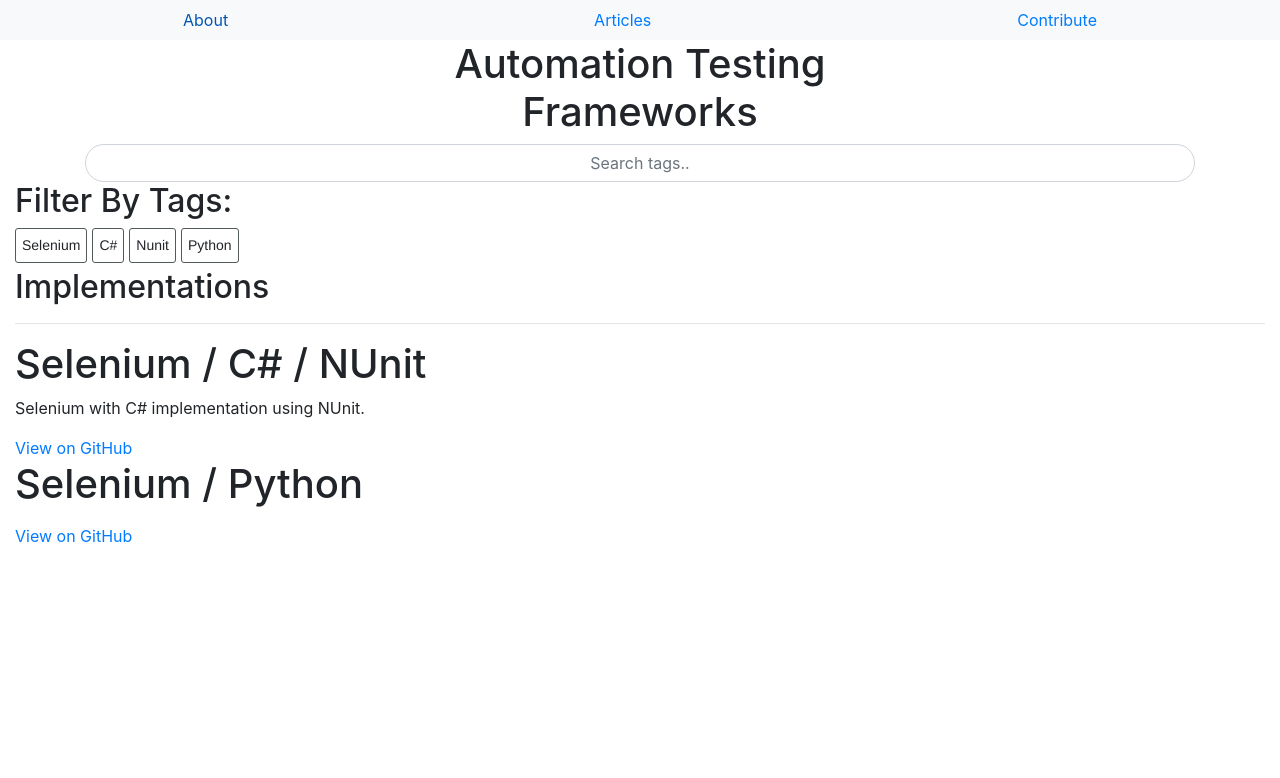
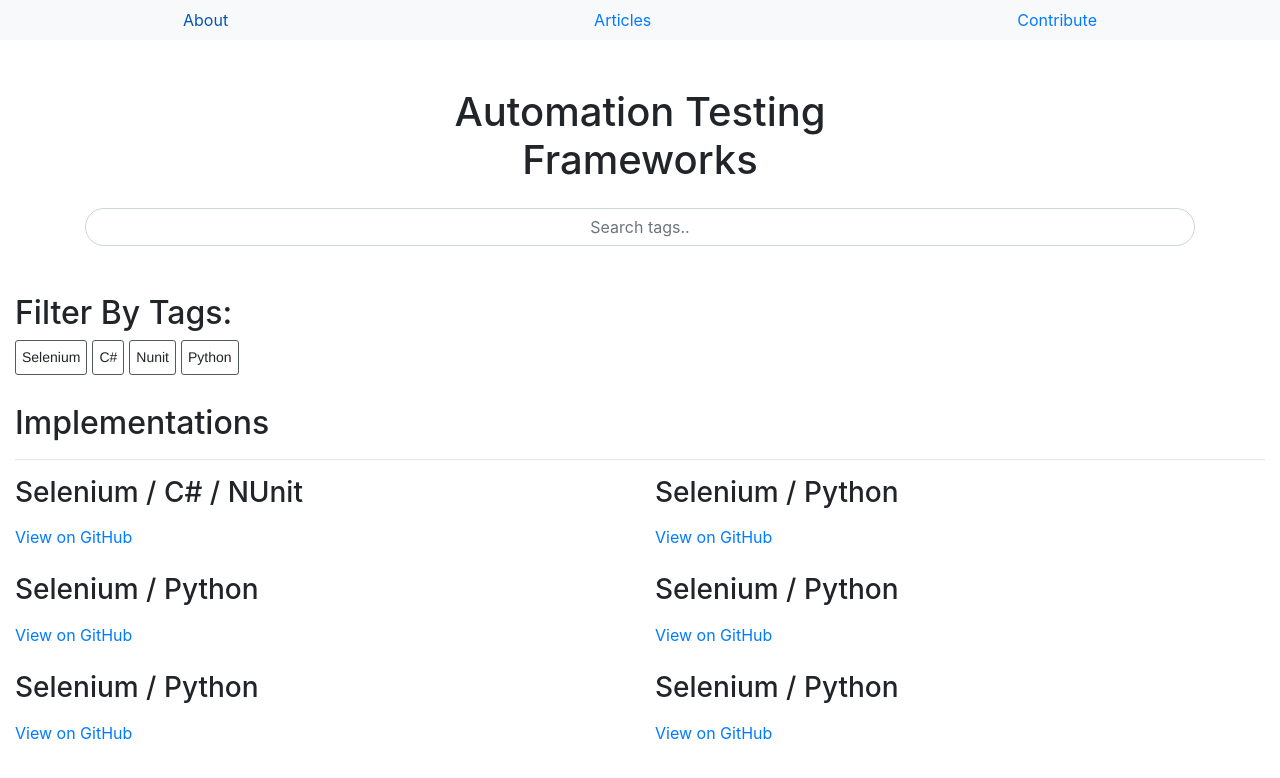
Before and after one commit to automationtestingframeworks/automation-testing-frameworks-site, a plain HTML site: page index.html in a window 1280 px wide. Drawn offline with nearby package versions, Linux system fonts and the light colour scheme.

Commit message:
Implemented columns display on implementations section

```diff
--- a/data/data.json
+++ b/data/data.json
@@ -2,9 +2,33 @@
     "repos":[
         {
             "title":"Selenium / C# / NUnit",
-            "description":"Selenium with C# implementation using NUnit. ",
+            "description":"",
             "sourceCodeUrl":"link2",
             "tags":["selenium","c#","nunit"]
+        },
+        {
+            "title":"Selenium / Python",
+            "description":"",
+            "sourceCodeUrl":"Link2",
+            "tags":["selenium","python"]
+        },
+        {
+            "title":"Selenium / Python",
+            "description":"",
+            "sourceCodeUrl":"Link2",
+            "tags":["selenium","python"]
+        },
+        {
+            "title":"Selenium / Python",
+            "description":"",
+            "sourceCodeUrl":"Link2",
+            "tags":["selenium","python"]
+        },
+        {
+            "title":"Selenium / Python",
+            "description":"",
+            "sourceCodeUrl":"Link2",
+            "tags":["selenium","python"]
         },
         {
             "title":"Selenium / Python",
--- a/index.html
+++ b/index.html
@@ -22,22 +22,22 @@
                     </li>
                 </ul>
             </div>
-            <div class="container">
-                <div class="logo d-flex justify-content-center">
-                    <header><h1 class="text-center">Automation Testing </br>Frameworks</h1></header>
+            <div class="container py-5">
+                <div class="d-flex justify-content-center">
+                    <header><h1 class="text-center pb-3">Automation Testing </br>Frameworks</h1></header>
                 </div>
                 <div class="search-filter">
                     <input class="form-control text-center" id="myInput" type="text" placeholder="Search tags..">
                 </div>
             </div>
             <div class="container-fluid">
-                <section class="filter-tags">
+                <section class="filter-tags pb-4">
                     <h2>Filter By Tags:</h2>
                     <div class="tags"></div>
                 </section>
                 <article>
                     <h2>Implementations</h2><hr/>
-                    <div class="implementations">
+                    <div class="implementations row">
                     </div>
                 </article>
                 <footer>
--- a/js/script.js
+++ b/js/script.js
@@ -9,7 +9,7 @@ $(document).ready(function(){
                 });
                 // Display repo details in implementations section
                 $(repoTags).each(function(tagIndex, tag){
-                    $(".implementations").append("<section class='implementation' id='" + tag.title.replaceAll(" ","").replaceAll("/", "-").replace("#", "sharp").toLowerCase() + "'><h1 class='implementation-title'>" + tag.title + "</h1><p>"
+                    $(".implementations").append("<section class='col-6 pb-4' id='" + tag.title.replaceAll(" ","").replaceAll("/", "-").replace("#", "sharp").toLowerCase() + "'><h3 class='implementation-title'>" + tag.title + "</h3><p>"
                         + tag.description + "</p><div class='links'><a class='implementation-buttons' href='"
                         + tag.sourceCodeUrl + "'>View on GitHub</a></div></section>");
                 });
```
